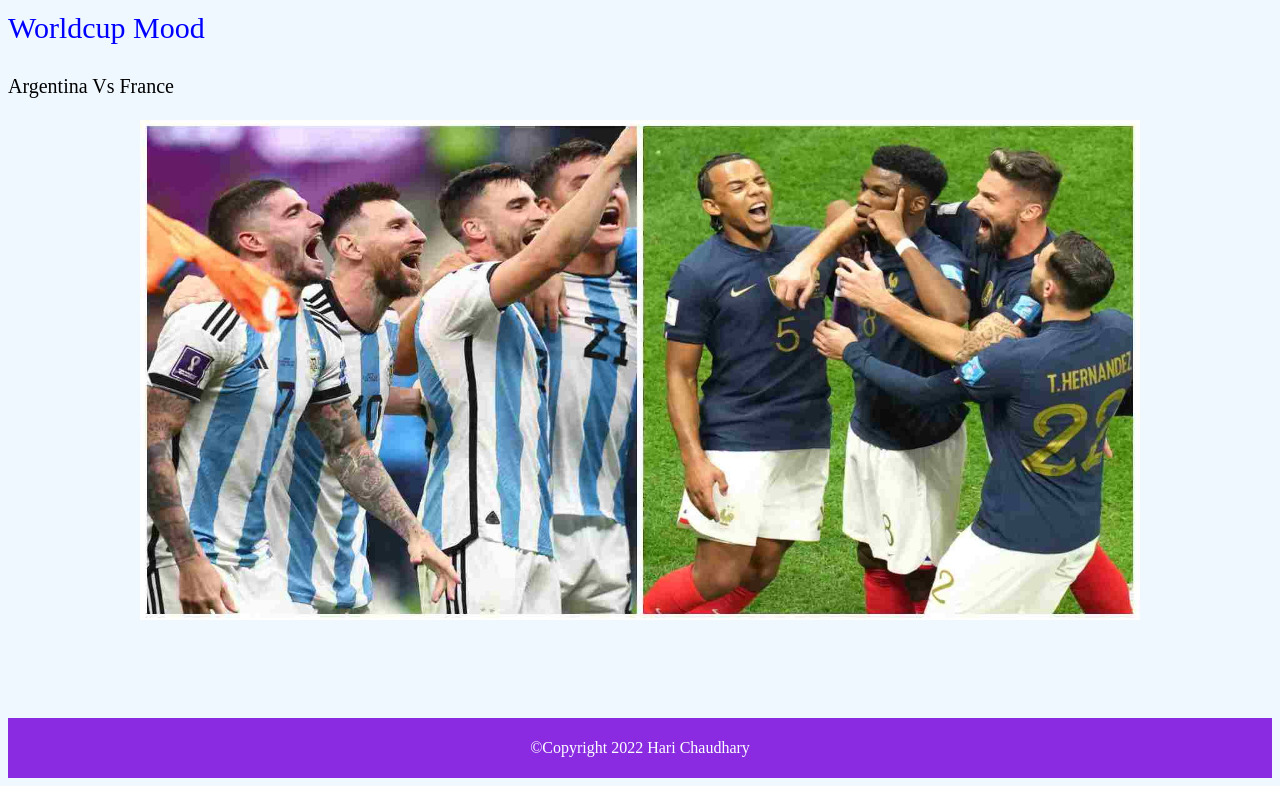
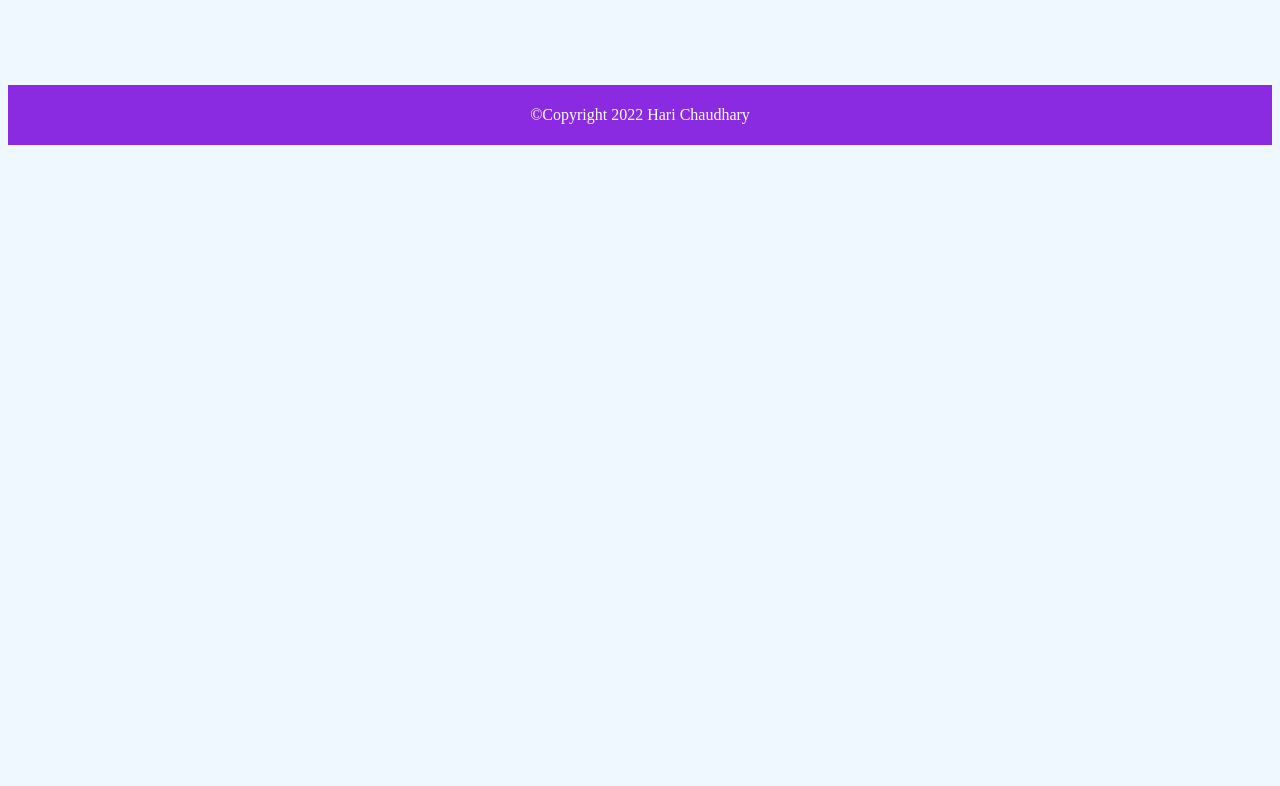
Before and after one commit to harich726/my-website, a plain HTML site: page interest.html in a window 1280 px wide. Shown: the part 421-1207 px from the top of the page. After the commit the page ends 800 px from the top, so only its background shows below. Drawn offline with Linux system fonts and the light colour scheme.

Commit message:
Update interest.html

```diff
--- a/interest.html
+++ b/interest.html
@@ -36,9 +36,6 @@
 </div>
 </section>
 <p style="clear: both;">
-<p style="text-align: ce; color:blue; font-size: 30px;;">Worldcup Mood</p>
-<p style="text-align: left;font-size: 20px;">Argentina Vs France</p>
-<h5><img src="wc.jpg" height="500" width="1000" ></h5>
 
 <br><br><br><br>
 <footer>
```
